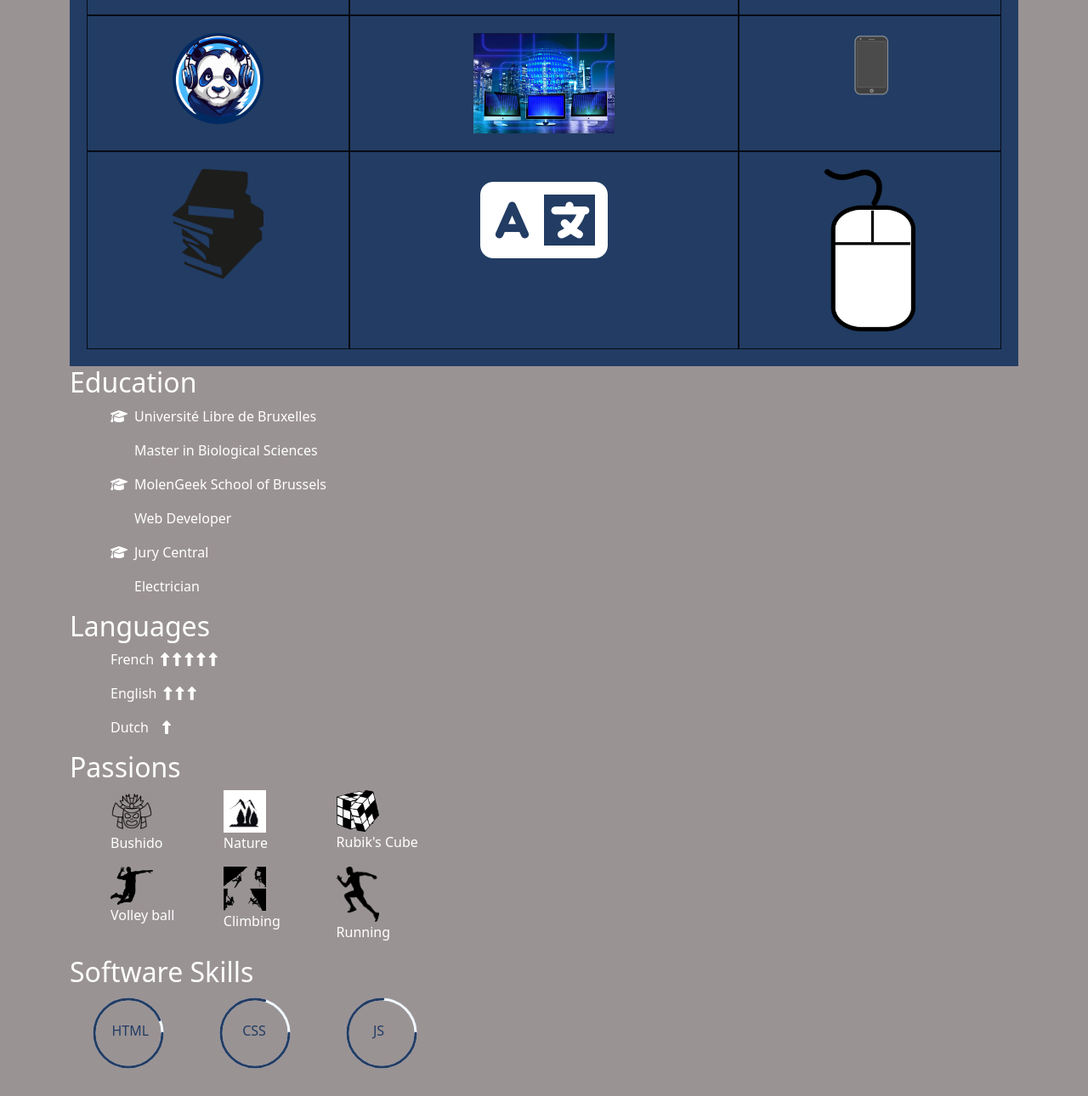
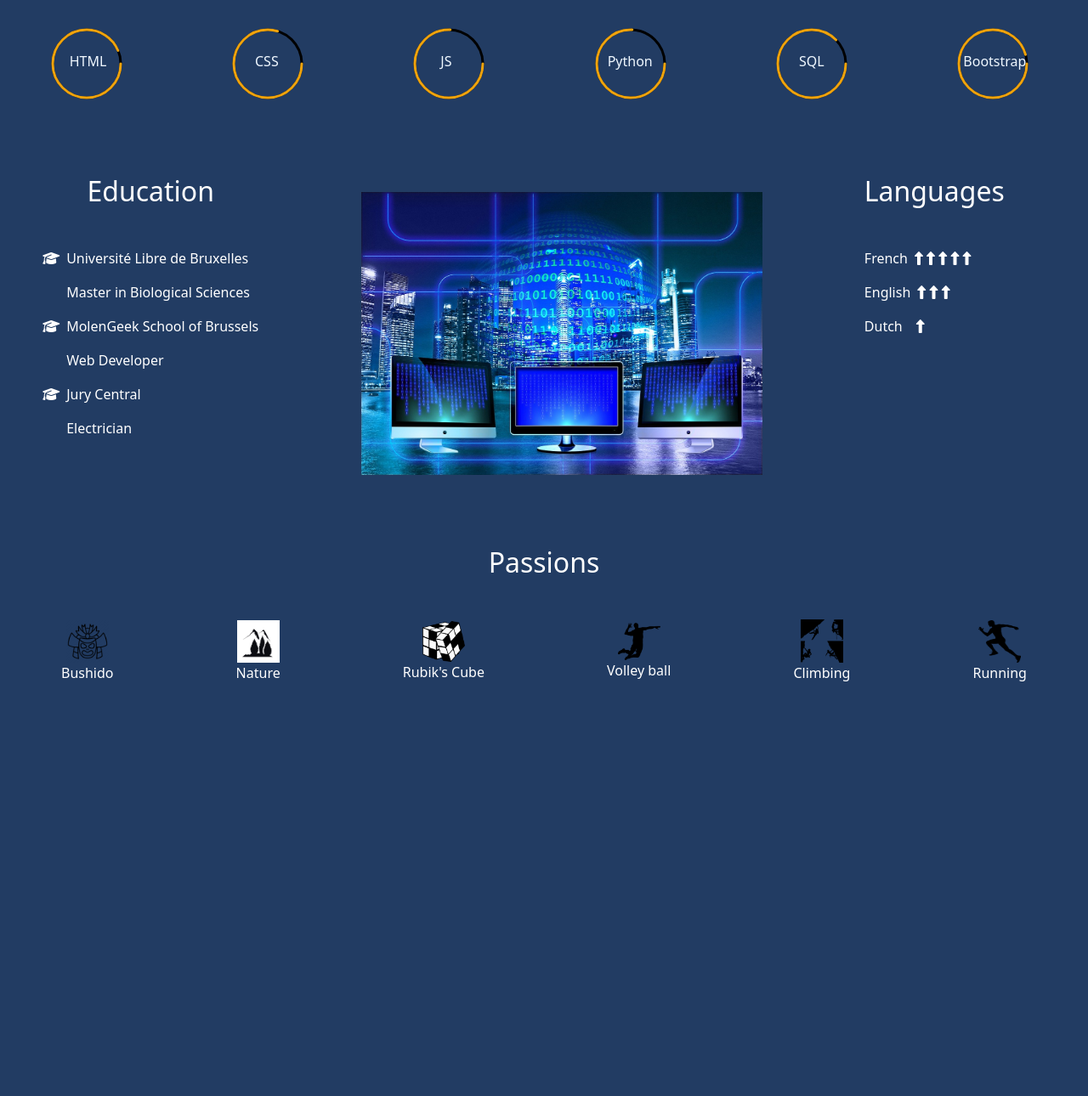
Before and after one commit to geogoss/CV_Geoffrey_Gosset, a plain HTML site: page index.html in a window 1280 px wide. Shown: the part 514-1804 px from the top of the page at 85% size. After the commit the page ends 1334 px from the top, so only its background shows below. Drawn offline with nearby package versions, Linux system fonts and the light colour scheme.

Commit message:
contenu plus ou moins finalisé. Design plus ou moins ok. Pour le dernier block/passions j'ai essayé des cartes bootstrap que j'ai laissé en commentaires, mais pas terrible. C'est pas encore reponsivegit add *.

```diff
--- a/Public/style.css
+++ b/Public/style.css
@@ -1,12 +1,27 @@
 
 body{
 
- background-color: rgb(154, 147, 148);
+ /* background-color: rgb(154, 147, 148); */
+ background-color: rgb(34, 60, 99);
+ width: auto;
 
 }
 a{
     text-decoration: none;
     color: aliceblue;
+}
+
+.container{
+  border: 1px solid rgba(0, 0, 0, 0.8);
+  margin-top: 2%;
+  margin-bottom: 2%;
+
+}
+
+/* titre */
+.titreFonctions{
+  display: flex;
+  justify-content: center;
 }
 
 /* Block entête avatar */
@@ -24,6 +39,15 @@ a{
     margin-left: 15%;
     width: 20%;
     text-align: center;
+  }
+
+  .briefcase{
+    width: 50px;
+  }
+
+  .groupe_briefcase{
+    display: flex;
+    justify-content: space-around;
   }
 
   .contact{
@@ -51,28 +75,22 @@ a{
 
 
 /* Block central */
-.grid-container {
-  margin-top: 10%;
-  display: grid;
-  grid-template-columns: auto auto auto;
+.imgBlockCentral{
+  margin-top: 2%;
+  margin-bottom: 5%;
+  display: flex;
+  justify-content: space-around;
   background-color: rgb(34, 60, 99);
-  padding: 20px;
 }
-.grid-item {
-  background-color: rgb(34, 60, 99);
-  border: 1px solid rgba(0, 0, 0, 0.8);
+
+
+.imgCenter {
+  width: 40%;
   padding: 20px;
   font-size: 30px;
   text-align: center;
 }
 
-.imgCenter {
-width: 40%;
-}
-
-
-
-/* 3eme block Education */
 
 .education{
   display: flex;
@@ -81,55 +99,28 @@ width: 40%;
 
 
 
-
-  /* 4eme block Languages */
-
-
-
-/* 5eme block Passions */
-
-.imgPassions{
-  width: 50px;
-}
-.passionsGeneral{
-  width: 40%;
-}
-
-.passionsGroupe1{
-  display: flex;
-  justify-content: space-around;
-}
-.passionsGroupe2{
+/* 6eme block software skills */
+.boxGeneral{
   display: flex;
   justify-content: space-around;
 }
 
-/* 6eme block software skills */
-.boxGeneral{
-width: 40%;}
-
-.boxGroupe1{
-  display: flex;
-  justify-content: space-around;
-}
-.boxGroupe2{
-  display: flex;
-  justify-content: space-around;
-}
 
 /* box caractères identiques */
 .box{
   /* background-color: white; */
   width: 100px;
-  /* padding-left: 1%;
-  padding-top: 1%; */
   border-radius: 20px;
   position: relative;
  }
 
+ .svgBox{
+  width: 150px;
+ }
+
  svg circle{
    fill: none;
-   stroke: rgb(34, 60, 99);
+   stroke: rgb(239, 163, 13);
    stroke-width: 3px;
    transform: translate(5px, 5px);
    stroke-dasharray: 250;
@@ -139,14 +130,15 @@ width: 40%;}
  }
 
  svg circle:nth-child(1){
-   stroke: aliceblue ;
+   /* stroke: aliceblue ; */
+   stroke: black;
    stroke-dashoffset: 0;
  }
 
  .skillsBox{
    font-size: 1em;
    font-weight: 500;
-   color: rgb(34, 60, 99);
+   color: aliceblue;
  }
 
 
@@ -248,12 +240,47 @@ width: 40%;}
 
 @keyframes circle6 {
   to {
-    stroke-dashoffset: 180;
+    stroke-dashoffset: 10;
   }
 }
 
 .skillsBox6{
   position: absolute;
   top: 20%;
-  left: 30%;
+  left: 10%;
 }
+
+
+/* block Passions */
+.passionsGeneral{
+  display: flex;
+  justify-content: space-around;
+  align-items: center;
+}
+
+.imgPassions{
+  width: 50px;
+}
+
+.imgPassionsRunning{
+  width: 50px;
+  height: 50px;
+}
+
+.groupeCards{
+  display: flex;
+  justify-content: space-around;
+}
+
+.card-img-top{
+  max-width: auto;
+  max-height: 120px;
+}
+
+.card{
+  background-color: rgb(34, 60, 99);
+  border: 0.1px solid black;
+  display: flexbox;
+  align-items: stretch;
+
+}
--- a/index.html
+++ b/index.html
@@ -15,18 +15,29 @@
 </head>
 
 <body>
-    <div class="container">
+    <div class="cont">
 
-
-        <!-- entête avatar -->
+        <div class="text-center mt-5 text-white">
+            <h1>Geoffrey Gosset</h1>
+            <div class="titreFonctions">
+                <h3>Web developer/</h3>
+                <h3>Scientist</h3>
+            </div>
+        </div>
+        <!-- entête avatar 1er block -->
         <div class="blockAvatar">
             <div class="professionalTrainings">
                 <div>
                     <h2>Professional Trainings</h2>
-                    <div class="ajustementFlex ms-3 mt-3">
-                        <div><i class="fa fa-long-arrow-right" aria-hidden="true"></i> Web Developer</div>
-                        <div><i class="fa fa-long-arrow-right" aria-hidden="true"></i> Biologist</div>
-                        <div><i class="fa fa-long-arrow-right" aria-hidden="true"></i> Electrician</div>
+                    <div class="ajustementFlex">
+                        <div>2023 <i class="fa fa-long-arrow-right" aria-hidden="true"></i> Web Developer/Microsoft
+                            Sharepoint</div>
+                        <div>2016-2020 <i class="fa fa-long-arrow-right" aria-hidden="true"></i> Mathematics and science teacher
+                        </div>
+                        <div>2006-2014 <i class="fa fa-long-arrow-right" aria-hidden="true"></i> Biologist/Researcher in Medical
+                            Sciences </div>
+                        <div>2015-2023 <i class="fa fa-long-arrow-right" aria-hidden="true"></i> Domestic electrical installation
+                        </div>
                     </div>
                 </div>
             </div>
@@ -35,7 +46,7 @@
             </div>
             <div class="contact">
                 <h2>Contact</h2>
-                <div class="ajustementFlex ms-3">
+                <div class="ajustementFlex ms-4">
                     <p><a href="mailto:geoffreygosset123@gmail.com"><i class="fa fa-envelope-o" aria-hidden="true"></i>
                             geoffreygosset123@gmail.com</a></p>
                     <p><a href="tel:+32494502299"><i class="fa fa-mobile" aria-hidden="true"></i> 0494/50 22 99</a></p>
@@ -46,112 +57,10 @@
             </div>
         </div>
 
-
-        <!-- Block central -->
-        <div class="grid-container">
-
-            <div class="grid-item"><img class="imgCenter" src="Public/images/briefcase-1296053_1280.png" alt=""></div>
-            <div class="grid-item"><img class="imgCenter" src="Public/images/computer-6107592_1280.png" alt=""></div>
-            <div class="grid-item"><img class="imgCenter" src="Public/images/monitor-1307227_1280.jpg" alt=""></div>
-            <div class="grid-item"><img class="imgCenter" src="Public/images/panda-8269335_1280.png" alt=""></div>
-            <div class="grid-item"><img class="imgCenter" src="Public/images/monitor-1307227_1280.jpg" alt=""></div>
-            <div class="grid-item"><img class="imgCenter" src="Public/images/mobile-phone-6088490_1280.png" alt=""></div>
-            <div class="grid-item"><img class="imgCenter" src="Public/images/books-155522_1280.png" alt=""></div>
-            <div class="grid-item"><i class="fa fa-language fa-4x text-white" aria-hidden="true"></i></div>
-            <div class="grid-item"><img class="imgCenter" src="Public/images/mouse-24187_1280.png" alt=""></div>
-
-        </div>
-
-
-        <!-- 3eme block -->
-
-        <div class="text-white">
-            <h2 class="mb-2">Education</h2>
-            <div class="education">
-                <div class="ms-5 me-2"><i class="fa fa-graduation-cap" aria-hidden="true"></i></div>
-                <div>
-                    <p>Université Libre de Bruxelles</p>
-                    <p>Master in Biological Sciences</p>
-                </div>
-            </div>
-            <div class="education">
-                <div class="ms-5 me-2"><i class="fa fa-graduation-cap" aria-hidden="true"></i></div>
-                <div>
-                    <p>MolenGeek School of Brussels</p>
-                    <p>Web Developer</p>
-                </div>
-            </div>
-            <div class="education">
-                <div class="ms-5 me-2"><i class="fa fa-graduation-cap" aria-hidden="true"></i></div>
-                <div>
-                    <p>Jury Central</p>
-                    <p>Electrician</p>
-                </div>
-            </div>
-
-        </div>
-
-        <!-- 4eme block -->
-        <div class="text-white">
-            <h2>Languages</h2>
-            <p class="ms-5">French<i class="fa fa-long-arrow-up ms-2" aria-hidden="true"></i>
-                <i class="fa fa-long-arrow-up" aria-hidden="true"></i>
-                <i class="fa fa-long-arrow-up" aria-hidden="true"></i>
-                <i class="fa fa-long-arrow-up" aria-hidden="true"></i>
-                <i class="fa fa-long-arrow-up" aria-hidden="true"></i>
-            </p>
-            <p class="ms-5">English<i class="fa fa-long-arrow-up ms-2" aria-hidden="true"></i>
-                <i class="fa fa-long-arrow-up" aria-hidden="true"></i>
-                <i class="fa fa-long-arrow-up" aria-hidden="true"></i>
-                <!-- <i class="fa fa-long-arrow-up" aria-hidden="true"></i> -->
-            </p>
-            <p class="ms-5">Dutch<i class="fa fa-long-arrow-up ms-3" aria-hidden="true"></i>
-                <!-- <i class="fa fa-long-arrow-up" aria-hidden="true"></i> -->
-            </p>
-        </div>
-
-        <!-- 5eme block Passions -->
-
-        <div class="passions text-white">
-            <h2>Passions</h2>
-            <div class="passionsGeneral">
-                <div class="passionsGroupe1 ms-5">
-                    <div class="col">
-                        <img class="imgPassions" src="Public/images/bushido.png" alt="">
-                        <p>Bushido</p>
-                    </div>
-                    <div class="col">
-                        <img class="imgPassions" src="Public/images/nature.jpg" alt="">
-                        <p>Nature</p>
-                    </div>
-                    <div class="col">
-                        <img class="imgPassions" src="Public/images/rubiks-cube.png" alt="">
-                        <p>Rubik's Cube</p>
-                    </div>
-                </div>
-                <div class="passionsGroupe2 ms-5">
-                    <div class="col">
-                        <img class="imgPassions" src="Public/images/volleyball-310328_1280.png" alt="">
-                        <p>Volley ball</p>
-                    </div>
-                    <div class="col">
-                        <img class="imgPassions" src="Public/images/climbing.png" alt="">
-                        <p>Climbing</p>
-                    </div>
-                    <div class="col">
-                        <img class="imgPassions" src="Public/images/running.png" alt="">
-                        <p>Running</p>
-                    </div>
-                </div>
-            </div>
-        </div>
-
-
-        <!-- 6eme block Software skills -->
-        <div class="text-white">
-            <h2>Software Skills</h2>
-            <div class="boxGeneral">
-                <div class="boxGroupe1">
+        <!-- block skills 2eme -->
+        <div class="text-white mt-5">
+            <h2 class="text-center">Software Skills</h2>
+            <div class="boxGeneral mt-5">
                 <div class="box box1">
                     <svg class="svgBox">
                         <circle class="circleBox1" cx="40px" cy="40px" r="40px"></circle>
@@ -175,8 +84,6 @@
                     </svg>
                     <span class="skillsBox skillsBox3">JS</span>
                 </div>
-                </div>
-                <div class="boxGroupe2">
                 <div class="box box4">
                     <svg class="svgBox">
                         <circle class="circleBox4" cx="40px" cy="40px" r="40px"></circle>
@@ -198,12 +105,148 @@
                         <circle class="circleBox6" cx="40px" cy="40px" r="40px"></circle>
                         <circle class="circleBox6" cx="40px" cy="40px" r="40px"></circle>
                     </svg>
-                        <span class="skillsBox skillsBox6">PHP</span>
-                    </div>
+                    <span class="skillsBox skillsBox6">Bootstrap</span>
                 </div>
             </div>
         </div>
 
+
+        <!-- Block central 3eme -->
+        <div class="imgBlockCentral">
+            <div class="text-white">
+                <h2 class="mb-2 text-center">Education</h2>
+                <div class="education mt-5">
+                    <div class="me-2"><i class="fa fa-graduation-cap" aria-hidden="true"></i></div>
+                    <div>
+                        <p>Université Libre de Bruxelles</p>
+                        <p>Master in Biological Sciences</p>
+                    </div>
+                </div>
+                <div class="education">
+                    <div class="me-2"><i class="fa fa-graduation-cap" aria-hidden="true"></i></div>
+                    <div>
+                        <p>MolenGeek School of Brussels</p>
+                        <p>Web Developer</p>
+                    </div>
+                </div>
+                <div class="education">
+                    <div class="me-2"><i class="fa fa-graduation-cap" aria-hidden="true"></i></div>
+                    <div>
+                        <p>Jury Central</p>
+                        <p>Electrician</p>
+                    </div>
+                </div>
+                <!-- image central -->
+            </div>
+            <img class="imgCenter" src="Public/images/monitor-1307227_1280.jpg" alt="">
+
+            <!-- languages -->
+            <div class="text-white me-5">
+                <h2>Languages</h2>
+                <p class="mt-5">French<i class="fa fa-long-arrow-up ms-2" aria-hidden="true"></i>
+                    <i class="fa fa-long-arrow-up" aria-hidden="true"></i>
+                    <i class="fa fa-long-arrow-up" aria-hidden="true"></i>
+                    <i class="fa fa-long-arrow-up" aria-hidden="true"></i>
+                    <i class="fa fa-long-arrow-up" aria-hidden="true"></i>
+                </p>
+                <p>English<i class="fa fa-long-arrow-up ms-2" aria-hidden="true"></i>
+                    <i class="fa fa-long-arrow-up" aria-hidden="true"></i>
+                    <i class="fa fa-long-arrow-up" aria-hidden="true"></i>
+                    <!-- <i class="fa fa-long-arrow-up" aria-hidden="true"></i> -->
+                </p>
+                <p>Dutch<i class="fa fa-long-arrow-up ms-3" aria-hidden="true"></i>
+                    <!-- <i class="fa fa-long-arrow-up" aria-hidden="true"></i> -->
+                </p>
+            </div>
+        </div>
+
+
+
+        <!-- 4eme block Passions -->
+
+        <div class="passions text-white">
+            <h2 class="text-center mb-5">Passions</h2>
+            <div class="passionsGeneral">
+                <div class="text-center">
+                    <img class="imgPassions" src="Public/images/bushido.png" alt="">
+                    <p>Bushido</p>
+                </div>
+                <div class="text-center">
+                    <img class="imgPassions" src="Public/images/nature.jpg" alt="">
+                    <p>Nature</p>
+                </div>
+                <div class="text-center">
+                    <img class="imgPassions" src="Public/images/rubiks-cube.png" alt="">
+                    <p>Rubik's Cube</p>
+                </div>
+                <div class="text-center">
+                    <img class="imgPassions" src="Public/images/volleyball-310328_1280.png" alt="">
+                    <p>Volley ball</p>
+                </div>
+                <div class="text-center">
+                    <img class="imgPassions" src="Public/images/climbing.png" alt="">
+                    <p>Climbing</p>
+                </div>
+                <div class="text-center">
+                    <img class="imgPassionsRunning" src="Public/images/running.png" alt="">
+                    <p>Running</p>
+                </div>
+            </div>
+        </div>
+
+        <!-- <div class="passions text-white">
+            <h2 class="text-center mb-5">Passions</h2>
+            <div class="groupeCards">
+                <div class="card" style="width: 10%;">
+                    <img src="Public/images/bushido.png" class="card-img-top" alt="...">
+                    <div class="card-body">
+                        <h5 class="card-title">Bushido</h5>
+                        <p class="card-text">Le Bushido est un principe de vie respectant certaines vertues.</p>
+                        <a href="#" class="btn btn-primary">More information</a>
+                    </div>
+                </div>
+                <div class="card" style="width: 10%;">
+                    <img src="Public/images/nature.jpg" class="card-img-top" alt="...">
+                    <div class="card-body">
+                        <h5 class="card-title">Nature</h5>
+                        <p class="card-text">Les balades dans la nature permettent de se ressourcer.</p>
+                        <a href="#" class="btn btn-primary">More information</a>
+                    </div>
+                </div>
+                <div class="card" style="width: 10%;">
+                    <img src="Public/images/rubiks-cube.png" class="card-img-top" alt="...">
+                    <div class="card-body">
+                        <h5 class="card-title">Rubik's cube</h5>
+                        <p class="card-text">Chercher la résolution de rubik's cube apporte de la satisfaction.</p>
+                        <a href="#" class="btn btn-primary">More information</a>
+                    </div>
+                </div>
+                <div class="card" style="width: 10%;">
+                    <img src="Public/images/volleyball-310328_1280.png" class="card-img-top" alt="...">
+                    <div class="card-body">
+                        <h5 class="card-title">Volley ball</h5>
+                        <p class="card-text">Les performances individuelles, ce n'est pas le plus important. On gagne et on perd en équipe.</p>
+                        <a href="#" class="btn btn-primary">More information</a>
+                    </div>
+                </div>
+                <div class="card" style="width: 10%;">
+                    <img src="Public/images/climbing.png" class="card-img-top" alt="...">
+                    <div class="card-body">
+                        <h5 class="card-title">Climbing</h5>
+                        <p class="card-text">Se dépasser en permanence et vaincre ses peurs pour aller plus haut.</p>
+                        <a href="#" class="btn btn-primary">More information</a>
+                    </div>
+                </div>
+                <div class="card" style="width: 10%;">
+                    <img src="Public/images/running.png" class="card-img-top" alt="...">
+                    <div class="card-body">
+                        <h5 class="card-title">Running</h5>
+                        <p class="card-text">La discipline et le dépassement de sois payent toujours. En avant.</p>
+                        <a href="#" class="btn btn-primary">More information</a>
+                    </div>
+                </div>
+            </div>
+        </div> -->
 
 
 
```
Lines whose indentation alone changed are shown as unchanged.
